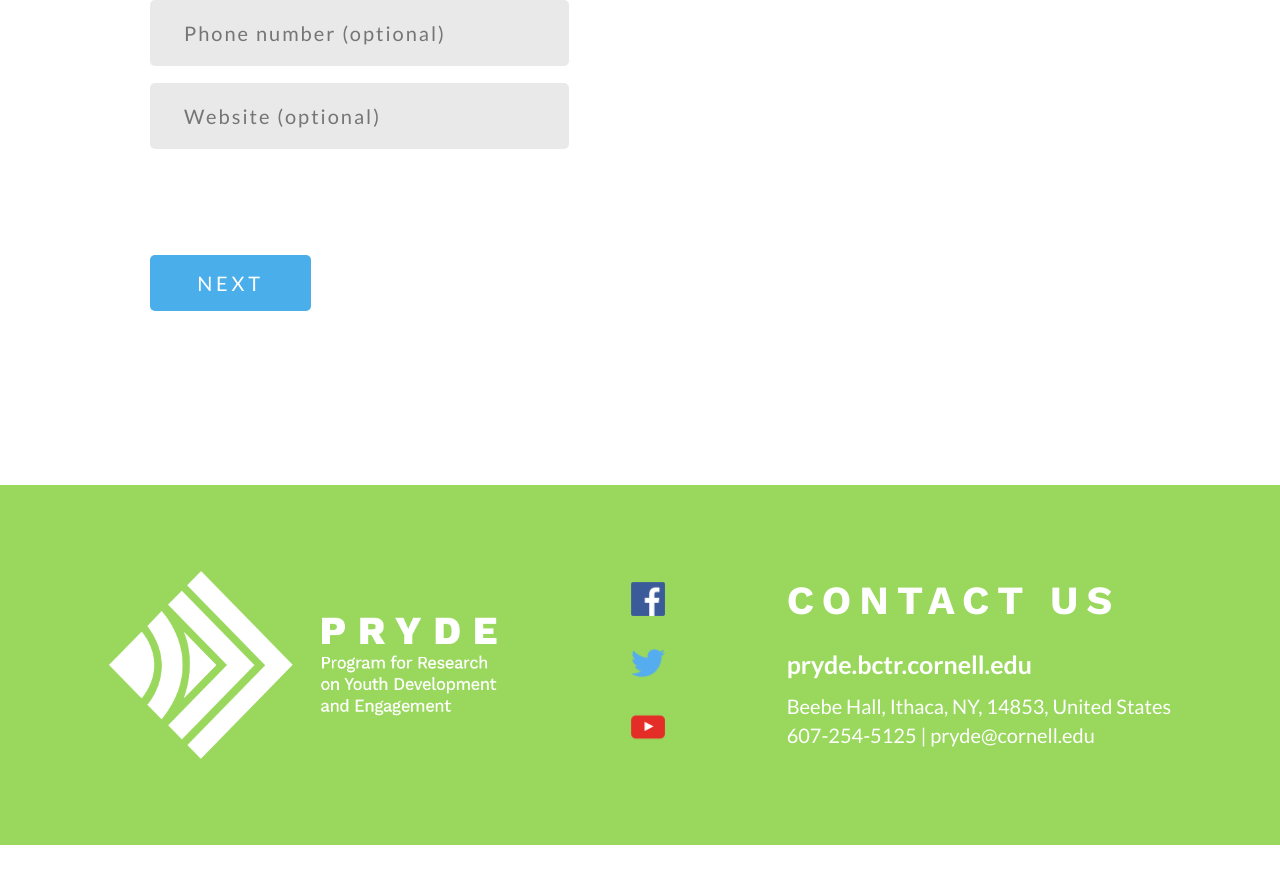
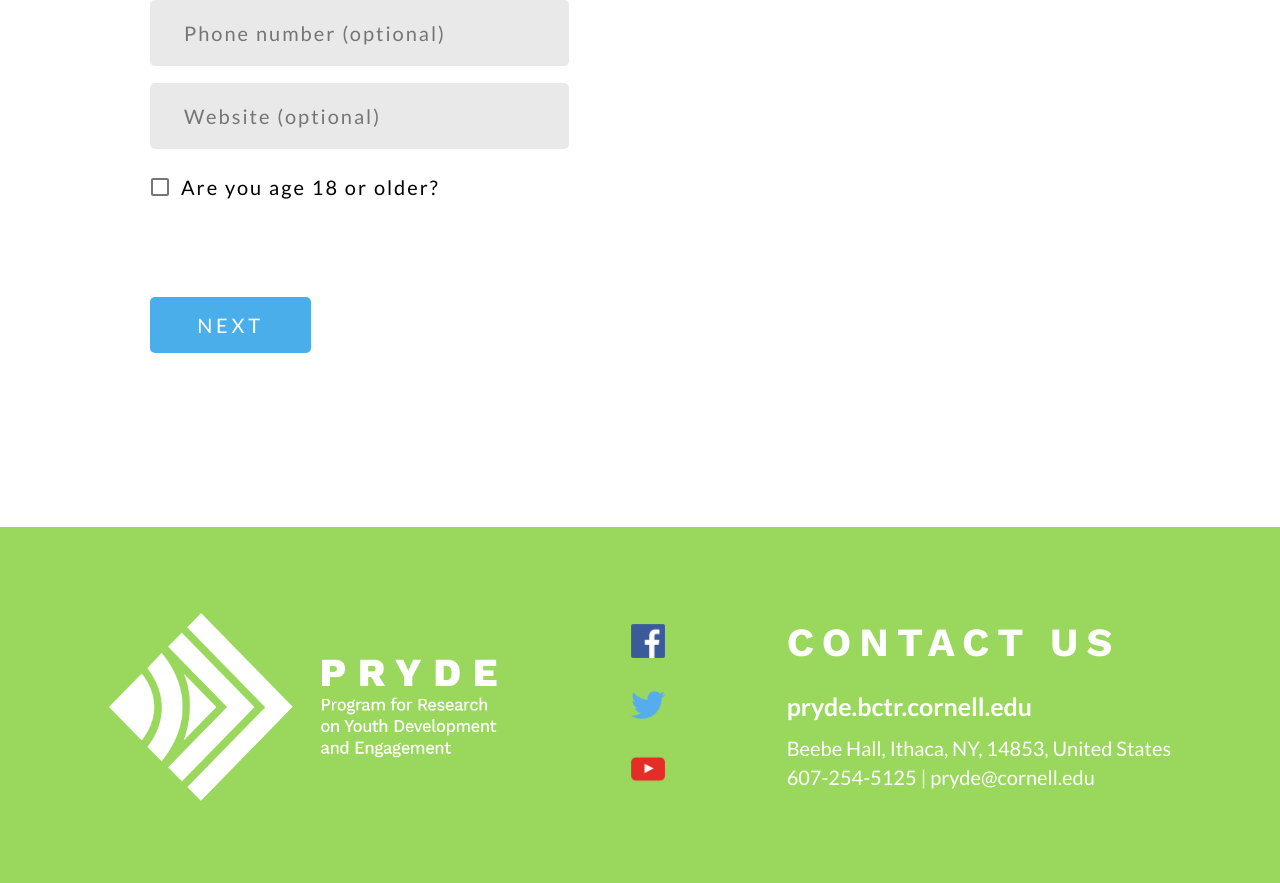
Before and after one commit to gnaww/pryde-connect, a React (Create React App) app in the folder frontend/: page /signup in a window 1280 px wide. Shown: the part 788-1671 px from the top of the page. Before the commit the page ends 1633 px from the top, so only its background shows below. Built offline with nearby package versions, Linux system fonts and the light colour scheme.

Commit message:
add over 18 question

```diff
--- a/frontend/src/pages/CreateProfile/BasicInfo.js
+++ b/frontend/src/pages/CreateProfile/BasicInfo.js
@@ -1,4 +1,7 @@
 import React, { Component } from 'react';
+import Checkbox from '@material-ui/core/Checkbox';
+import FormControlLabel from '@material-ui/core/FormControlLabel';
+import checkboxStyles from '../../styles/FilterCategory.module.css';
 import styles from '../../styles/CreateProfile.module.css';
 import { isValidEmail, isValidURL, isValidPhoneNumber } from '../../services/validators';
 
@@ -13,6 +16,7 @@ class BasicInfo extends Component {
             phone: '',
             confirmPassword: '',
             website: '',
+            over18: false
         };
         this.firstNameError = false;
         this.lastNameError = false;
@@ -35,8 +39,13 @@ class BasicInfo extends Component {
                 this.confirmPasswordIsInvalid(this.state.password, this.state.confirmPassword);
             }
 
-            const hasErrors = this.phoneNumberError || this.emailError || this.websiteError || this.firstNameError || this.lastNameError || this.passwordError || this.confirmPasswordError;
-            this.props.onSubmitData(this.state, hasErrors);
+            if (!this.state.over18) {
+                alert("You must be at least 18 years old to create a PRYDE Connect profile.");
+                this.props.onSubmitData(this.state, true);
+            } else {
+                const hasErrors = this.phoneNumberError || this.emailError || this.websiteError || this.firstNameError || this.lastNameError || this.passwordError || this.confirmPasswordError;
+                this.props.onSubmitData(this.state, hasErrors);
+            }
         }
 
         if (prevProps.savedData !== this.props.savedData) {
@@ -95,6 +104,10 @@ class BasicInfo extends Component {
             this.confirmPasswordIsInvalid(this.state.password, event.target.value);
         }
         this.setState({ [inputField]: event.target.value });
+    }
+
+    toggleOver18 = () => {
+        this.setState(prevState => ({ over18: !prevState.over18}));
     }
 
     render() {
@@ -164,12 +177,25 @@ class BasicInfo extends Component {
                     />
                 </div>
             </div>
+            <FormControlLabel
+                control={
+                    <Checkbox
+                        color="default"
+                        className={checkboxStyles.checkbox}
+                        checked={this.state.over18}
+                        onChange={this.toggleOver18}
+                        disableRipple
+                    />
+                }
+                classes={{ label: styles.qaOptionText }}
+                label="Are you age 18 or older?"
+            />
             <div className={styles.errorContainer}>
                 { this.firstNameError && <span className={styles.errorMsg}>First name is required.</span> }
                 { this.lastNameError && <span className={styles.errorMsg}>Last name is required.</span> }
                 { this.passwordError && <span className={styles.errorMsg}>Password is required and must be at least 8 characters.</span> }
                 { this.confirmPasswordError && <span className={styles.errorMsg}>Passwords do not match.</span> }
-                { this.emailError && <span className={styles.errorMsg}>Invalid email.</span> }
+                { this.emailError && <span className={styles.errorMsg}>Invalid email address.</span> }
                 { this.phoneNumberError && <span className={styles.errorMsg}>Invalid phone number.</span> }
                 { this.websiteError && <span className={styles.errorMsg}>Invalid website.</span> }
             </div>
```
Also changed, not shown: 2 other files (tests, documents, lock files or other folders).
